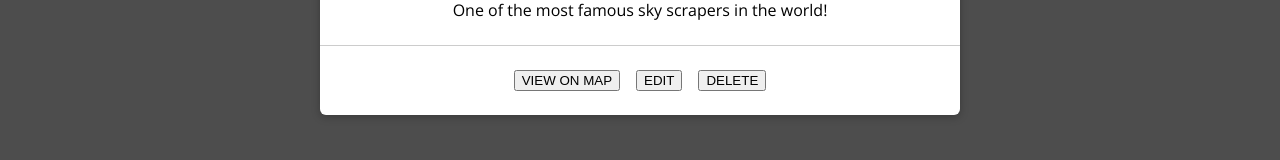
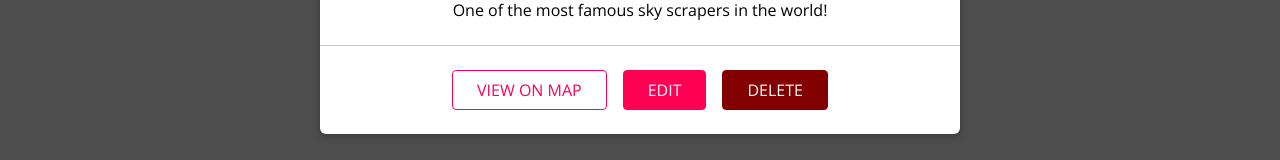
Before and after one commit to dario-nihil/react-places-app, a React (Create React App) app: page /u1/places in a window 1280 px wide. Shown: the part 491-651 px from the top of the page. Built offline with nearby package versions, Linux system fonts and the light colour scheme.

Commit message:
created customizable button

```diff
--- a/src/App.tsx
+++ b/src/App.tsx
@@ -6,7 +6,7 @@ import {
 } from "react-router-dom";
 import NewPlace from "./places/pages/NewPlace";
 import UserPlaces from "./places/pages/UserPlaces";
-import MainNavigation from "./shared/Navigation/MainNavigation";
+import MainNavigation from "./shared/components/Navigation/MainNavigation";
 import Users from "./users/pages/Users";
 
 const App = () => {
--- a/src/places/components/PlaceItem.tsx
+++ b/src/places/components/PlaceItem.tsx
@@ -1,6 +1,7 @@
 import IPlace from "../../shared/interfaces/IPlace";
 import styles from "./PlaceItem.module.css";
 import Card from "../../shared/components/UIElements/Card";
+import Button from "../../shared/components/FormElements/Button";
 
 const PlaceItem = (props: IPlace) => {
   const {
@@ -24,9 +25,9 @@ const PlaceItem = (props: IPlace) => {
           <p>{description}</p>
         </div>
         <div className={styles["place-item__actions"]}>
-          <button>VIEW ON MAP</button>
-          <button>EDIT</button>
-          <button>DELETE</button>
+          <Button inverse>VIEW ON MAP</Button>
+          <Button to={`/places/${id}`}>EDIT</Button>
+          <Button danger>DELETE</Button>
         </div>
       </Card>
     </li>
--- /dev/null
+++ b/src/shared/components/FormElements/Button.module.css
@@ -0,0 +1,61 @@
+.button {
+  font: inherit;
+  padding: 0.5rem 1.5rem;
+  border: 1px solid #ff0055;
+  border-radius: 4px;
+  background: #ff0055;
+  color: white;
+  cursor: pointer;
+  margin-right: 1rem;
+  text-decoration: none;
+  display: inline-block;
+}
+
+.button:focus {
+  outline: none;
+}
+
+.button:hover,
+.button:active {
+  background: #ff4382;
+  border-color: #ff4382;
+}
+
+.button--inverse {
+  background: transparent;
+  color: #ff0055;
+}
+
+.button--inverse:hover,
+.button--inverse:active {
+  color: white;
+  background: #ff0055;
+}
+
+.button--danger {
+  background: #830000;
+  border-color: #830000;
+}
+
+.button--danger:hover,
+.button--danger:active {
+  background: #f34343;
+  border-color: #f34343;
+}
+
+.button:disabled,
+.button:hover:disabled,
+.button:active:disabled {
+  background: #ccc;
+  color: #979797;
+  border-color: #ccc;
+  cursor: not-allowed;
+}
+
+.button--small {
+  font-size: 0.8rem;
+}
+
+.button--big {
+  font-size: 1.5rem;
+}
--- /dev/null
+++ b/src/shared/components/FormElements/Button.tsx
@@ -0,0 +1,71 @@
+import { NavLink } from "react-router-dom";
+
+import styles from "./Button.module.css";
+
+type AppProps = {
+  size?: string;
+  type?: "submit" | "reset" | "button";
+  inverse?: boolean;
+  danger?: boolean;
+  href?: string;
+  to?: string;
+  exact?: boolean;
+  disabled?: boolean;
+  children: React.ReactNode;
+  onClick?: () => void;
+};
+
+const Button = (props: AppProps) => {
+  const {
+    children,
+    danger,
+    disabled,
+    exact,
+    href,
+    inverse,
+    onClick,
+    size,
+    type,
+    to,
+  } = props;
+
+  if (href) {
+    return (
+      <a
+        className={`${styles.button} button--${size || "default"} ${
+          inverse && styles["button--inverse"]
+        } ${danger && styles["button--danger"]}`}
+        href={href}
+      >
+        {children}
+      </a>
+    );
+  }
+  if (to) {
+    return (
+      <NavLink
+        to={to}
+        exact={exact}
+        className={`${styles.button} button--${size || "default"} ${
+          inverse && styles["button--inverse"]
+        } ${danger && styles["button--danger"]}`}
+      >
+        {children}
+      </NavLink>
+    );
+  }
+  return (
+    <button
+      className={`${styles.button} button--${size || "default"} ${
+        inverse && styles["button--inverse"]
+      } ${danger && styles["button--danger"]}`}
+      type={type}
+      onClick={onClick}
+      disabled={disabled}
+    >
+      {children}
+    </button>
+  );
+};
+
+export default Button;
--- a/src/shared/Navigation/MainNavigation.tsx
+++ b/src/shared/components/Navigation/MainNavigation.tsx
@@ -5,7 +5,7 @@ import MainHeader from "./MainHeader";
 import NavLinks from "./NavLinks";
 import SideDrawer from "./SideDrawer";
 import styles from "./MainNavigation.module.css";
-import Backdrop from "../components/UIElements/Backdrop";
+import Backdrop from "../UIElements/Backdrop";
 
 const MainNavigation = () => {
   const [drawerIsOpen, SetDrawerIsOpen] = useState(false);
```
Also changed, not shown: src/shared/components/Navigation/MainHeader.module.css (renamed from src/shared/Navigation/MainHeader.module.css), src/shared/components/Navigation/MainHeader.tsx (renamed from src/shared/Navigation/MainHeader.tsx), src/shared/components/Navigation/MainNavigation.module.css (renamed from src/shared/Navigation/MainNavigation.module.css), src/shared/components/Navigation/NavLinks.module.css (renamed from src/shared/Navigation/NavLinks.module.css), src/shared/components/Navigation/NavLinks.tsx (renamed from src/shared/Navigation/NavLinks.tsx), src/shared/components/Navigation/SideDrawer.module.css (renamed from src/shared/Navigation/SideDrawer.module.css), src/shared/components/Navigation/SideDrawer.tsx (renamed from src/shared/Navigation/SideDrawer.tsx).
